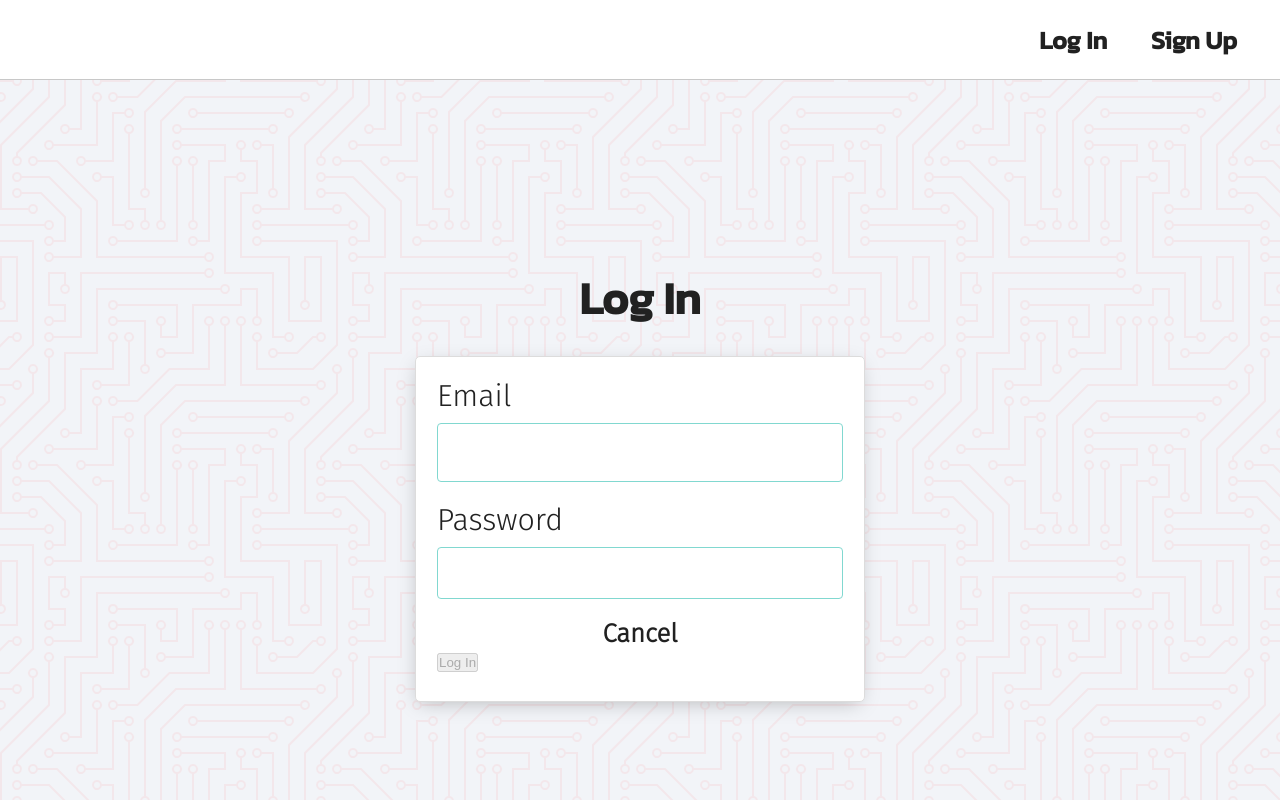
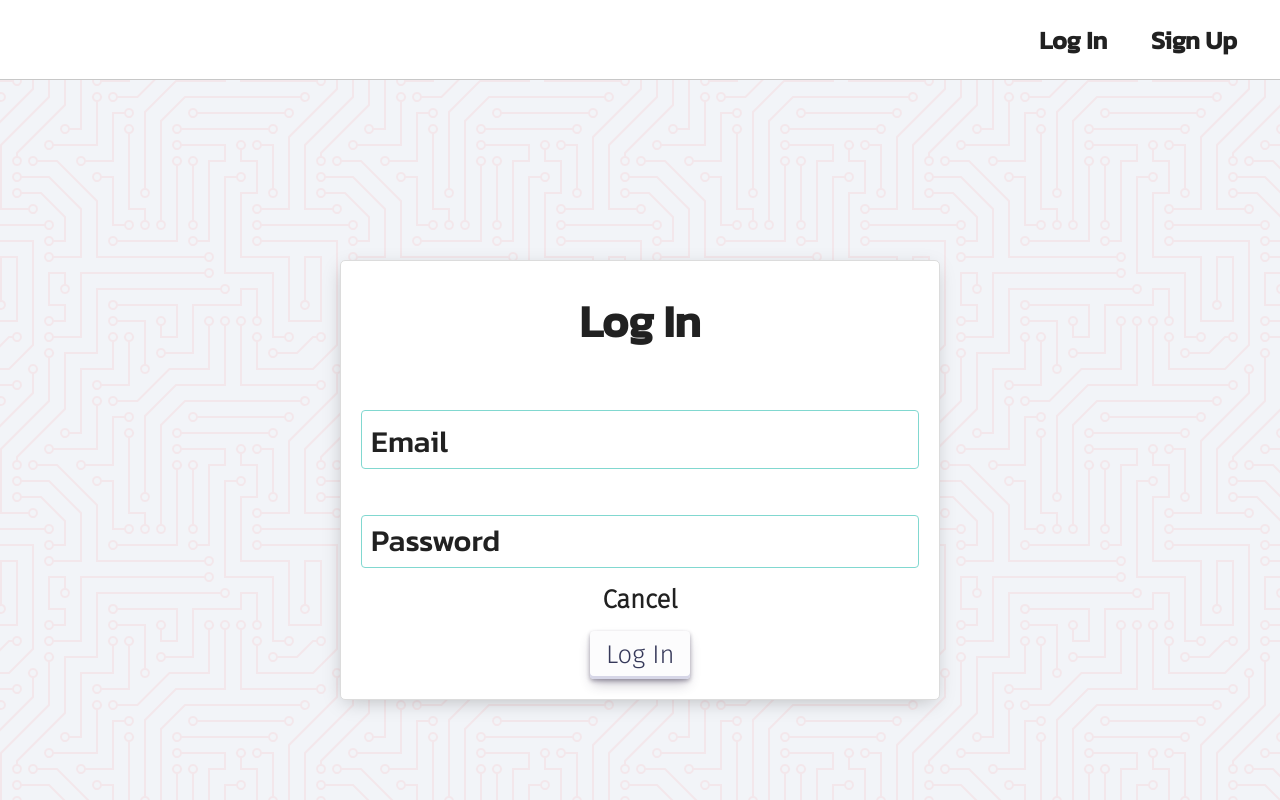
Before and after one commit to ronrain/Campus-Connect-front-end, a React (Vite) app: page /auth/login in a window 1280 px wide. Built offline with nearby package versions, Linux system fonts and the light colour scheme; no server answers.

Commit message:
update login page css

```diff
--- a/src/components/ServiceForm/ServiceForm.module.css
+++ b/src/components/ServiceForm/ServiceForm.module.css
@@ -24,7 +24,7 @@
   left: 10px;
   bottom: 5px;
   font-size: 1.1rem;
-  color: var(main-text-color);
+  color: var(--main-text-color);
   pointer-events: none;
   transition: 0.3s all;
 }
--- a/src/pages/Login/Login.jsx
+++ b/src/pages/Login/Login.jsx
@@ -45,34 +45,40 @@ const LoginPage = ({ handleAuthEvt }) => {
 
   return (
     <main className={styles.container}>
+      <form autoComplete="off" onSubmit={handleSubmit} className={styles.form}>
       <h1 className={styles.title}>Log In</h1>
       <p className={styles.message}>{message}</p>
-      <form autoComplete="off" onSubmit={handleSubmit} className={styles.form}>
-        <label className={styles.label}>
-          Email
+      <div className={styles.inputContainer}>
           <input
             type="text"
             value={email}
             name="email"
             onChange={handleChange}
+            placeholder=" "
           />
-        </label>
-        <label className={styles.label}>
-          Password
+        <label className={styles.label}>Email</label>
+        </div>
+        <div className={styles.inputContainer}>
           <input
+            required
             type="password"
             value={password}
             name="password"
             onChange={handleChange}
+            placeholder=" "
           />
-        </label>
+          <label className={styles.label}>
+          Password</label>
+        </div>
         <div>
         <div className={styles.link}>
             <Link to="/">Cancel</Link>
           </div>
-          <button className={styles.button-30} disabled={isFormInvalid()}>
+          <div className={styles.button}>
+          <button className={styles.button30} disabled={isFormInvalid()}>
             Log In
           </button>
+          </div>
         </div>
       </form>
     </main>
--- a/src/pages/Login/Login.module.css
+++ b/src/pages/Login/Login.module.css
@@ -11,34 +11,42 @@
   font-size: 2.8rem;
   color: var(--main-text-color);
   margin-bottom: 1.5rem;
+  text-align: center;
 }
 
 .form {
+  max-width: 600px;
   width: 100%;
-  max-width: 450px;
-  display: flex;
-  flex-direction: column;
-  gap: 1.2rem;
+  box-sizing: border-box;
+  padding: 20px;
 }
 
 .label {
-  display: flex;
-  flex-direction: column;
-  gap: 0.6rem;
-  width: 100%;
+  position: absolute;
+  left: 10px;
+  bottom: 5px;
+  font-size: 1.1rem;
   color: var(--main-text-color);
-  font-family: var(--secondary-text);
+  pointer-events: none;
+  transition: 0.3s all;
 }
 
-input[type="text"],
-input[type="password"] {
+.inputContainer {
+  position: relative;
+  margin-bottom: 1rem;
+  margin-top: 1.9rem;
   width: 100%;
-  padding: 0.6rem 1rem;
+}
+
+input {
+  width: 100%;
+  padding: 10px 15px;
+  box-sizing: border-box;
+  border-radius: 5px;
   border: 1px solid var(--theme-green);
-  border-radius: 4px;
-  font-size: 1rem;
-  font-family: var(--main-text);
-  transition: border 0.2s, box-shadow 0.2s;
+  font-size: 1.1rem;
+  color: #333;
+  transition: 0.3s all;
 }
 
 input[type="text"]:focus,
@@ -47,8 +55,46 @@ input[type="password"]:focus {
   box-shadow: 0 0 15px var(--theme-green);
 }
 
+input:focus {
+  border-color: var(--theme-green);
+}
+
+input:focus + .label,
+input:not(:placeholder-shown) + .label {
+  bottom: 115%;
+  font-size: 1rem;
+  color: var(--theme-pink);
+}
+
+@media (max-width: 768px) {
+  .serviceForm {
+    padding: 15px;
+  }
+
+  .inputContainer {
+    margin-bottom: 15px;
+  }
+
+  .input input {
+    padding: 10px;
+    font-size: 14px;
+  }
+
+  .label {
+    left: 10px;
+    top: 10px;
+  }
+
+  .input input:focus + .label label,
+  .input input:not(:placeholder-shown) + .label label {
+    top: -15px;
+    left: 10px;
+    font-size: 11px;
+  }
+}
+
 .button30 {
-  align-items: center;
+  margin-top: 1rem;
   appearance: none;
   background-color: #FCFCFD;
   border-radius: 4px;
@@ -57,17 +103,14 @@ input[type="password"]:focus {
   box-sizing: border-box;
   color: #36395A;
   cursor: pointer;
-  display: inline-flex;
   font-family: var(--secondary-text);
-  height: 48px;
-  justify-content: center;
+  height: 3rem;
   line-height: 1;
   list-style: none;
   overflow: hidden;
   padding-left: 16px;
   padding-right: 16px;
   position: relative;
-  text-align: left;
   text-decoration: none;
   transition: box-shadow .15s,transform .15s;
   user-select: none;
@@ -75,7 +118,7 @@ input[type="password"]:focus {
   touch-action: manipulation;
   white-space: nowrap;
   will-change: box-shadow,transform;
-  font-size: 18px;
+  font-size: 1.1rem;
 }
 
 .button30:focus {
@@ -90,6 +133,13 @@ input[type="password"]:focus {
 .button30:active {
   box-shadow: #D6D6E7 0 3px 7px inset;
   transform: translateY(2px);
+}
+
+.button {
+  display: flex;
+  align-items: center;
+  text-align: center;
+  justify-content: center;
 }
 
 .link a {
```
Also changed, not shown: src/pages/SchoolServices/SchoolList.jsx (indentation only).
